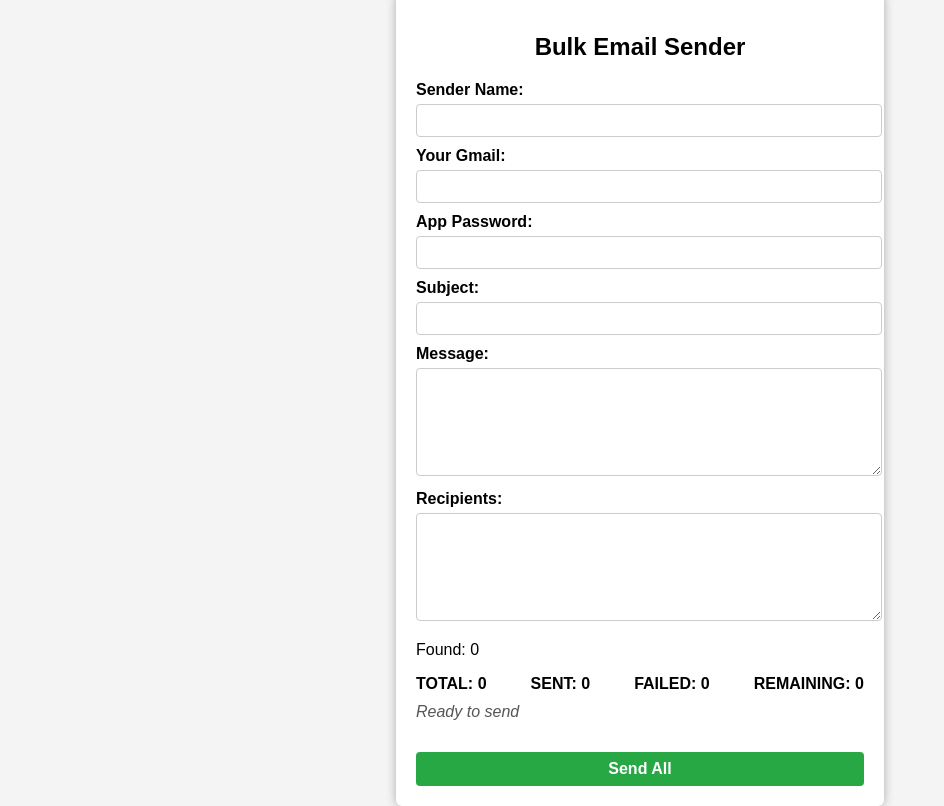
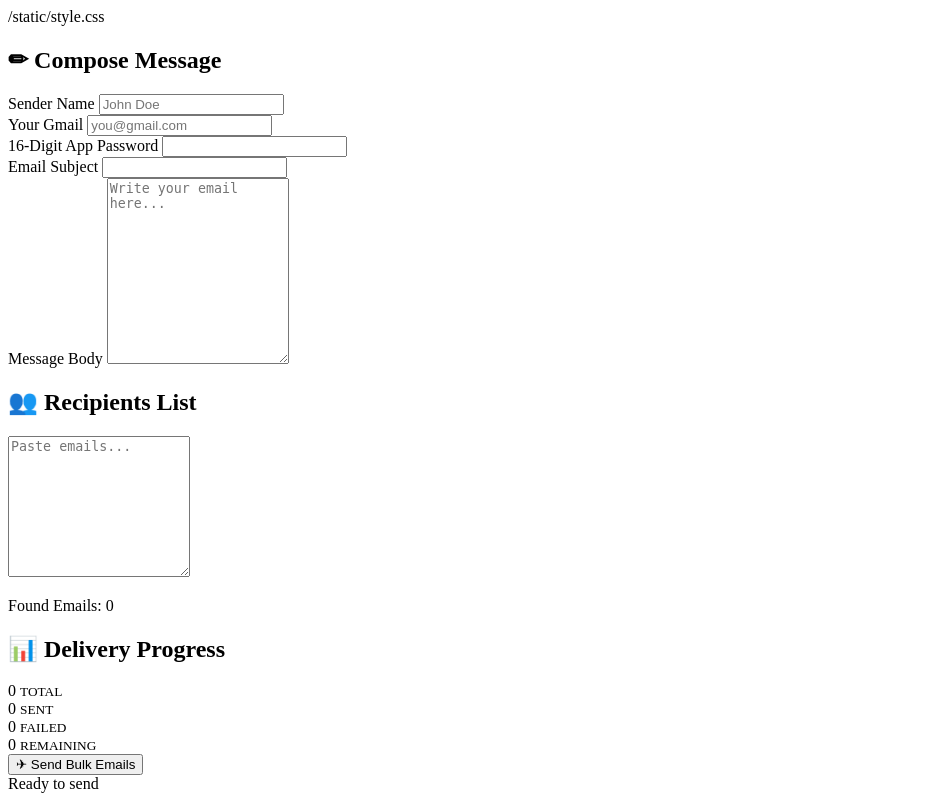
Before and after one commit to pradeepkumar95751-bit/Pradee-Kumar, a Flask app: page / in a window 1280 px wide. Shown: the whole page, without its empty margins (0-944 px from the left). Run offline with Flask 2, Linux system fonts and the light colour scheme.

Commit message:
Update index.html

```diff
--- a/templates/index.html
+++ b/templates/index.html
@@ -1,75 +1,179 @@
 <!DOCTYPE html>
-<html lang="en">
+<html>
+
 <head>
-  <meta charset="UTF-8">
-  <title>Bulk Email Sender</title>
-  <link rel="stylesheet" href="/static/style.css">
+    <title>Bulk Email Sender</title>
+    /static/style.css
 </head>
+
 <body>
-<div class="dashboard">
-  <h2>Bulk Email Sender</h2>
-  <form id="mailForm">
-    <label>Sender Name:</label>
-    <input type="text" name="sender_name" required>
-    <label>Your Gmail:</label>
-    <input type="email" name="sender_id" required>
-    <label>App Password:</label>
-    <input type="password" name="app_password" required>
-    <label>Subject:</label>
-    <input type="text" name="subject" required>
-    <label>Message:</label>
-    <textarea name="body" rows="6" required></textarea>
-    <label>Recipients:</label>
-    <textarea name="recipients" id="recipients" rows="6" required></textarea>
-    <p>Found: <span id="found">0</span></p>
-    <div class="counters">
-      <div>TOTAL: <span id="total">0</span></div>
-      <div>SENT: <span id="sent">0</span></div>
-      <div>FAILED: <span id="failed">0</span></div>
-      <div>REMAINING: <span id="remaining">0</span></div>
+
+<div class="container">
+
+    <div class="left-card">
+
+        <h2>✏ Compose Message</h2>
+
+        <form id="mailForm">
+
+            <div class="row">
+
+                <div class="field">
+                    <label>Sender Name</label>
+                    <input type="text"
+                           name="sender_name"
+                           placeholder="John Doe">
+                </div>
+
+                <div class="field">
+                    <label>Your Gmail</label>
+                    <input type="email"
+                           name="sender_id"
+                           placeholder="you@gmail.com"
+                           required>
+                </div>
+
+            </div>
+
+            <div class="row">
+
+                <div class="field">
+                    <label>16-Digit App Password</label>
+                    <input type="password"
+                           name="app_password"
+                           required>
+                </div>
+
+                <div class="field">
+                    <label>Email Subject</label>
+                    <input type="text"
+                           name="subject"
+                           required>
+                </div>
+
+            </div>
+
+            <label>Message Body</label>
+
+            <textarea
+                name="body"
+                rows="12"
+                placeholder="Write your email here..."
+                required
+            ></textarea>
+
+        </form>
+
     </div>
-    <p id="status">Ready to send</p>
-    <button type="submit" id="sendBtn">Send All</button>
-  </form>
+
+    <div class="right-panel">
+
+        <div class="card">
+
+            <h2>👥 Recipients List</h2>
+
+            <textarea
+                id="recipients"
+                form="mailForm"
+                name="recipients"
+                rows="9"
+                placeholder="Paste emails..."
+            ></textarea>
+
+            <p class="count">
+                Found Emails:
+                <span id="found">0</span>
+            </p>
+
+        </div>
+
+        <div class="card">
+
+            <h2>📊 Delivery Progress</h2>
+
+            <div class="stats">
+
+                <div class="box">
+                    <span id="total">0</span>
+                    <small>TOTAL</small>
+                </div>
+
+                <div class="box">
+                    <span id="sent">0</span>
+                    <small>SENT</small>
+                </div>
+
+                <div class="box">
+                    <span id="failed">0</span>
+                    <small>FAILED</small>
+                </div>
+
+                <div class="box">
+                    <span id="remaining">0</span>
+                    <small>REMAINING</small>
+                </div>
+
+            </div>
+
+            <button
+                type="submit"
+                form="mailForm"
+                id="sendBtn"
+                class="send-btn">
+                ✈ Send Bulk Emails
+            </button>
+
+            <div id="status" class="status">
+                Ready to send
+            </div>
+
+        </div>
+
+    </div>
+
 </div>
+
 <script>
-const recipientsBox = document.getElementById("recipients");
-const foundCounter = document.getElementById("found");
-function getRecipients() {
-  return recipientsBox.value.replace(/,/g,"\n").split(/\n/).map(e=>e.trim()).filter(e=>e);
+
+const recipients =
+document.getElementById("recipients");
+
+function updateCount(){
+
+    let emails =
+    recipients.value
+    .replace(/,/g,"\n")
+    .split(/\n/)
+    .filter(x=>x.trim());
+
+    document.getElementById("found").innerText =
+    emails.length;
+
+    document.getElementById("total").innerText =
+    emails.length;
+
+    document.getElementById("remaining").innerText =
+    emails.length;
 }
-function updateCount() {
-  const emails = getRecipients();
-  foundCounter.innerText = emails.length;
-  document.getElementById("total").innerText = emails.length;
-  document.getElementById("remaining").innerText = emails.length;
-}
-recipientsBox.addEventListener("input", updateCount);
-document.getElementById("mailForm").addEventListener("submit", e=>{
-  e.preventDefault();
-  const formData = new FormData(e.target);
-  const btn = document.getElementById("sendBtn");
-  const status = document.getElementById("status");
-  btn.disabled = true; btn.innerText="Sending...";
-  status.innerText="Connecting...";
-  fetch("/send",{method:"POST",body:formData})
-    .then(r=>r.json())
-    .then(data=>{
-      data.forEach(u=>{
-        document.getElementById("total").innerText=u.total;
-        document.getElementById("sent").innerText=u.sent;
-        document.getElementById("failed").innerText=u.failed;
-        document.getElementById("remaining").innerText=u.remaining;
-        status.innerText=u.status+" → "+u.recipient;
-      });
-      btn.disabled=false; btn.innerText="Send All";
-      alert("Mail sending completed!");
-    })
-    .catch(err=>{
-      status.innerText="Error: "+err.message;
-      btn.disabled=false; btn.innerText="Send All";
-    });
-});
-</script>
-</body>
-</html>
+
+recipients.addEventListener(
+"input",
+updateCount
+);
+
+document
+.getElementById("mailForm")
+.addEventListener("submit",function(e){
+
+    e.preventDefault();
+
+    const formData =
+    new FormData(this);
+
+    const btn =
+    document.getElementById("sendBtn");
+
+    btn.disabled = true;
+
+    fetch("/send",{
+        method:"POST",
```
